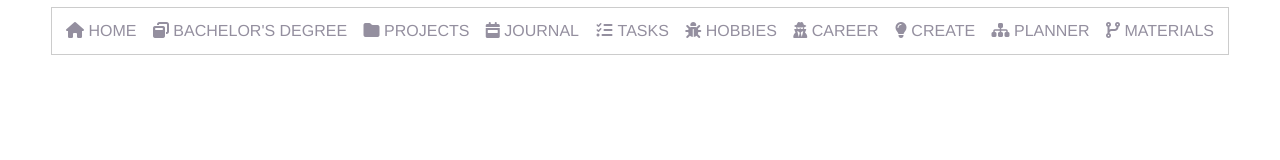
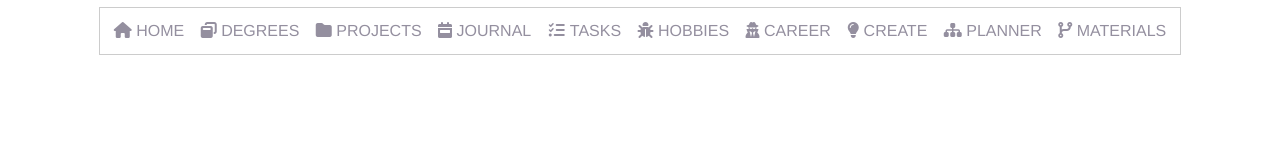
Before and after one commit to Hoan-yat-mad/notion_navigation_bar_customized, a plain HTML site: page index.html in a window 1280 px wide. Drawn offline with Linux system fonts and the light colour scheme.

Commit message:
Update index.html

```diff
--- a/index.html
+++ b/index.html
@@ -60,7 +60,7 @@
 
 	<nav class="navMenu  border">
 		<a id="home" onclick="navigate(this.id)" href="#"> <i class="fa-solid fa-house"></i> Home</a>
-		<a id="bachelor" onclick="navigate(this.id)" href="#"> <i class="fa-solid fa-window-restore"></i> Bachelor's Degree</a>
+		<a id="degrees" onclick="navigate(this.id)" href="#"> <i class="fa-solid fa-window-restore"></i> Degrees</a>
 		<a id="projects" onclick="navigate(this.id)" href="#"> <i class="fa-solid fa-folder"></i> Projects</a>
 		<a id="journal" onclick="navigate(this.id)" href="#"> <i class="fa-solid fa-calendar-week"></i> Journal</a>
 		<a id="tasks" onclick="navigate(this.id)" href="#"> <i class="fa-solid fa-list-check"></i> Tasks</a>
@@ -86,8 +86,8 @@
 
 			if (id == 'home')
 				window.open("https://www.notion.so/ULTIMATE-192830c7827180609b35cb9335725498?pvs=4", '_blank').focus();
-			else if (id == "bachelor")
-				window.open("https://www.notion.so/BACHELOR-S-DEGREE-18e830c78271800eb231c7bbf226e96e?pvs=4", '_blank').focus();
+			else if (id == "degrees")
+				window.open("https://www.notion.so/ACADEMICAL-DEGREES-18e830c78271800eb231c7bbf226e96e", '_blank').focus();
 			else if (id == "projects")
 				window.open("https://www.notion.so/PROJECTS-190830c7827180abb079db3de965b1cc?pvs=4", '_blank').focus();
 			else if (id == "journal")
```
